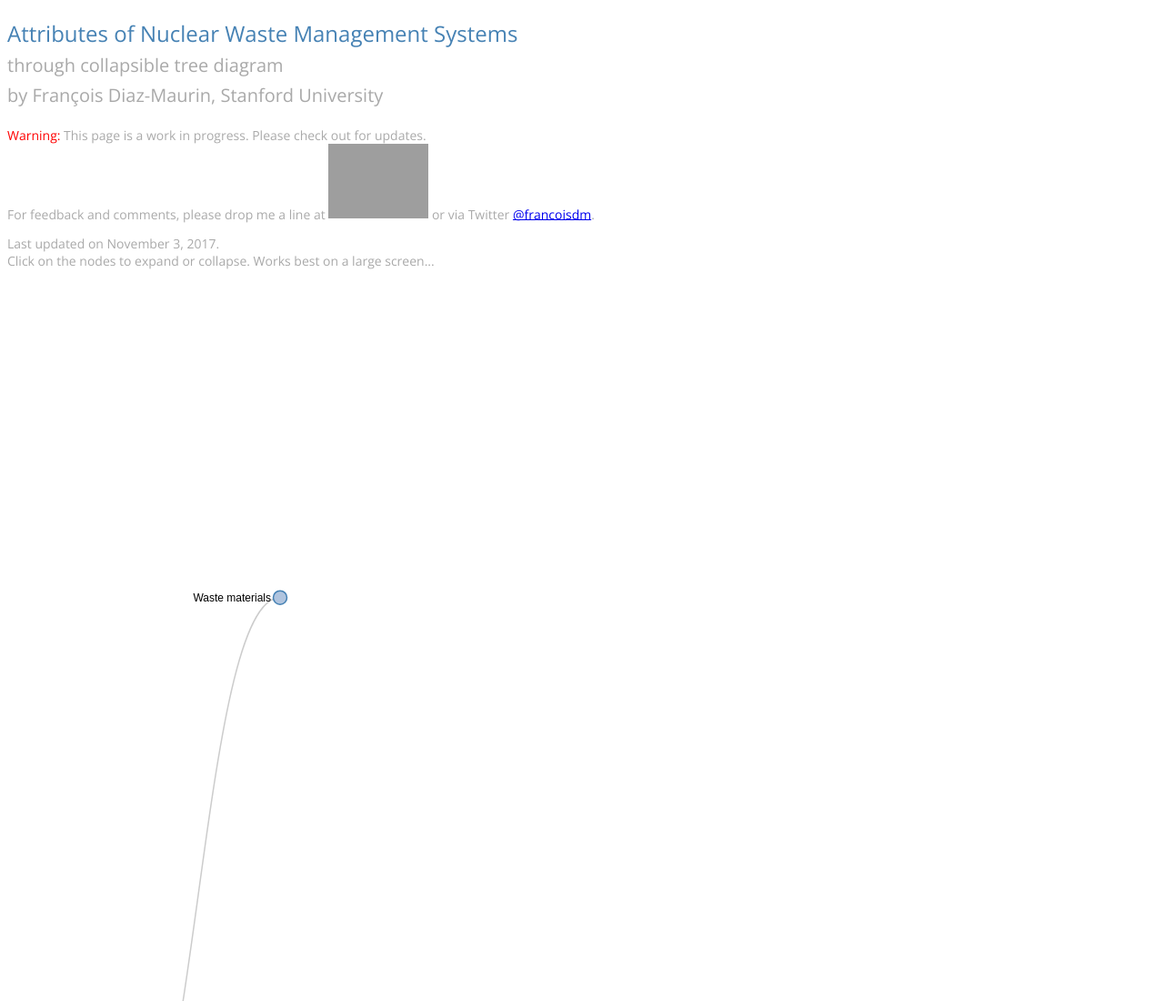
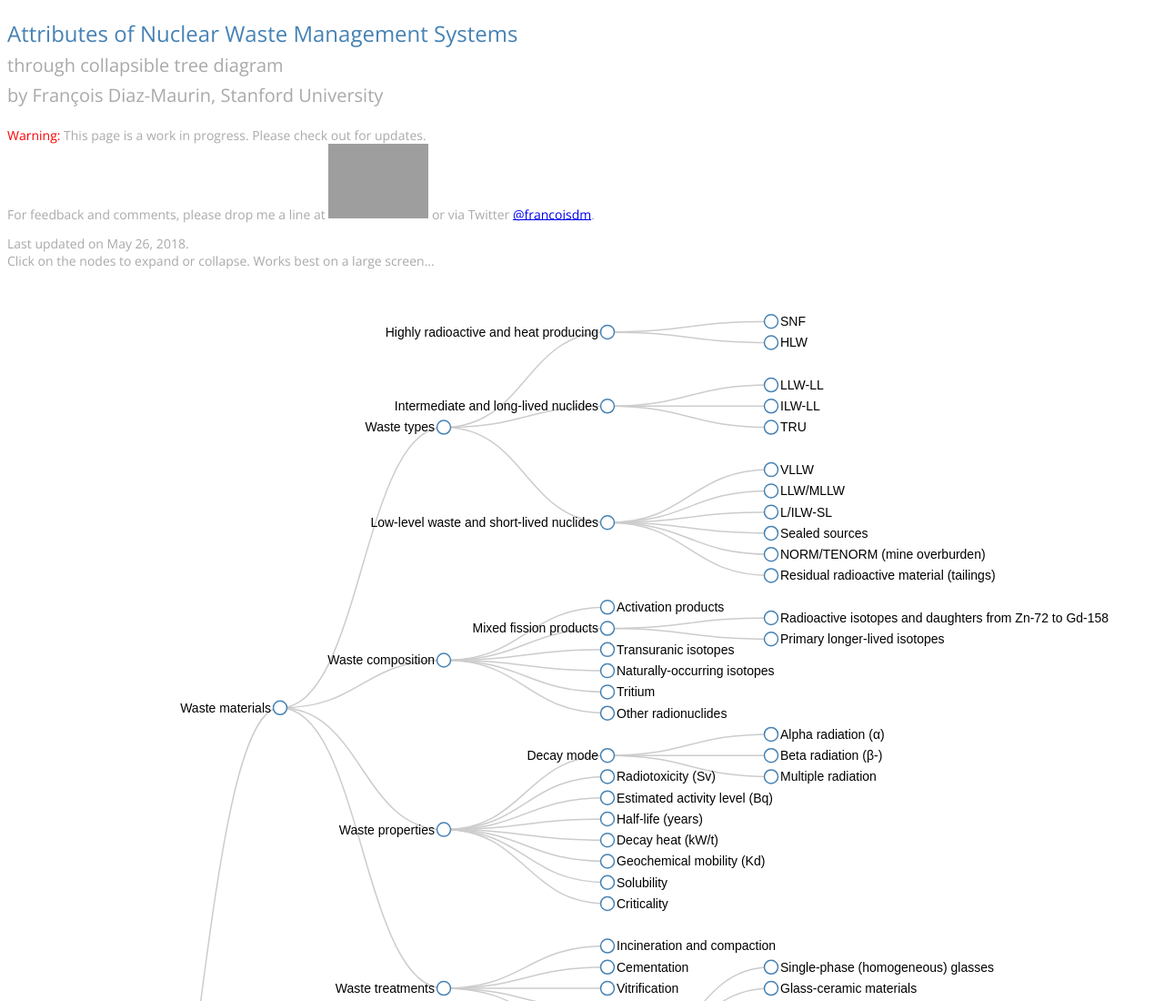
Before and after one commit to francoisdm/francoisdm.github.io, a plain HTML site: page attributes/index.html in a window 1280 px wide. Shown: the top 1100 px of the page at 91% size. Drawn offline with nearby package versions, Linux system fonts and the light colour scheme; grey boxes are pictures that could not be loaded; a script that the page names is missing.

Commit message:
New attributes

```diff
--- a/attributes/css/style.css
+++ b/attributes/css/style.css
@@ -24,7 +24,7 @@ div {
 }
 
 .node text {
-    font: 12px sans-serif;
+    font: 14px sans-serif;
 }
 
 .link {
--- a/attributes/index.html
+++ b/attributes/index.html
@@ -15,7 +15,7 @@
     <p><div><span style="color:darkgrey"><div><span style="color:red">Warning:</span> This page is a work in progress. Please check out for updates.<br>
             For feedback and comments, please drop me a line at <img src="http://www.fdiazmaurin.eu/wp-content/uploads/2017/08/stanford-email-image.png" alt="Email address" width="110px" height="auto"> or via Twitter <a href="https://twitter.com/francoisdm" target="_blank">@francoisdm</a>.</div></span></div>
 
-        <p><div><span style="color:darkgrey">Last updated on November 3, 2017.<br>Click on the nodes to expand or collapse. Works best on a large screen...</div></p>
+        <p><div><span style="color:darkgrey">Last updated on May 26, 2018.<br>Click on the nodes to expand or collapse. Works best on a large screen...</div></p>
             <script type="text/javascript" src="js/edge-bundling.js"></script>
     </p>
 
@@ -56,7 +56,7 @@
             }
         }
 
-        root.children.forEach(collapse);
+        /*root.children.forEach(collapse);*/
         update(root);
         });
 
```
